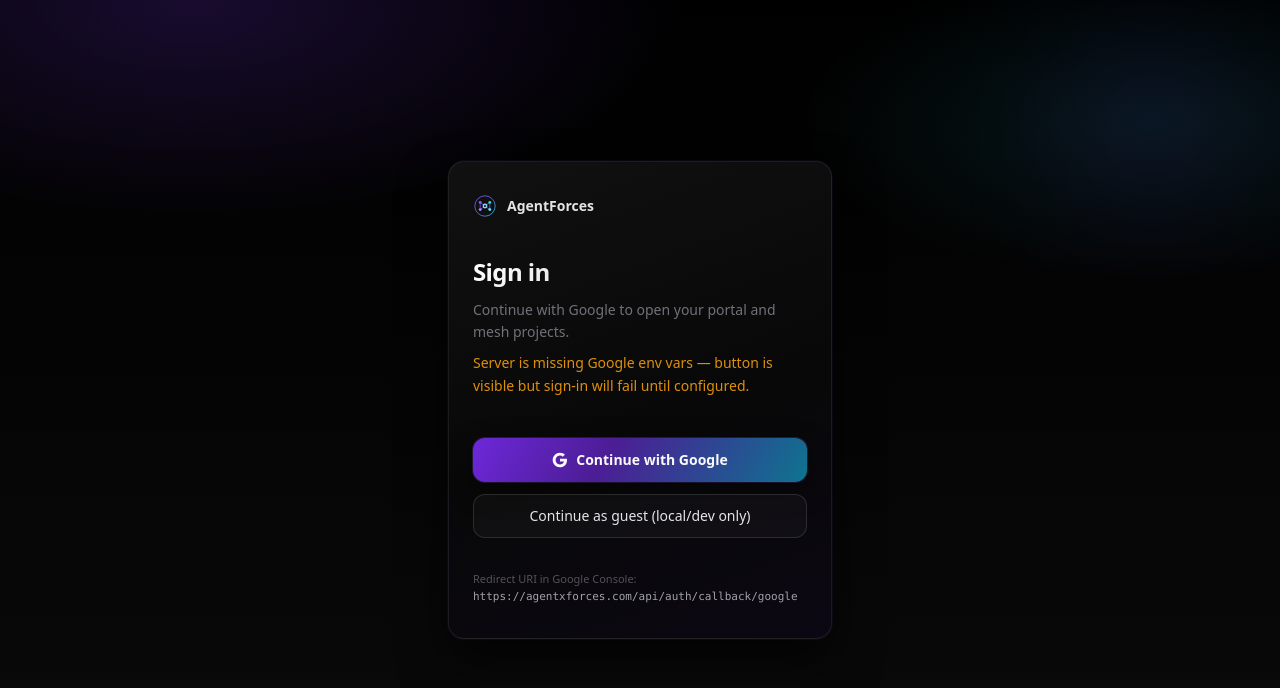
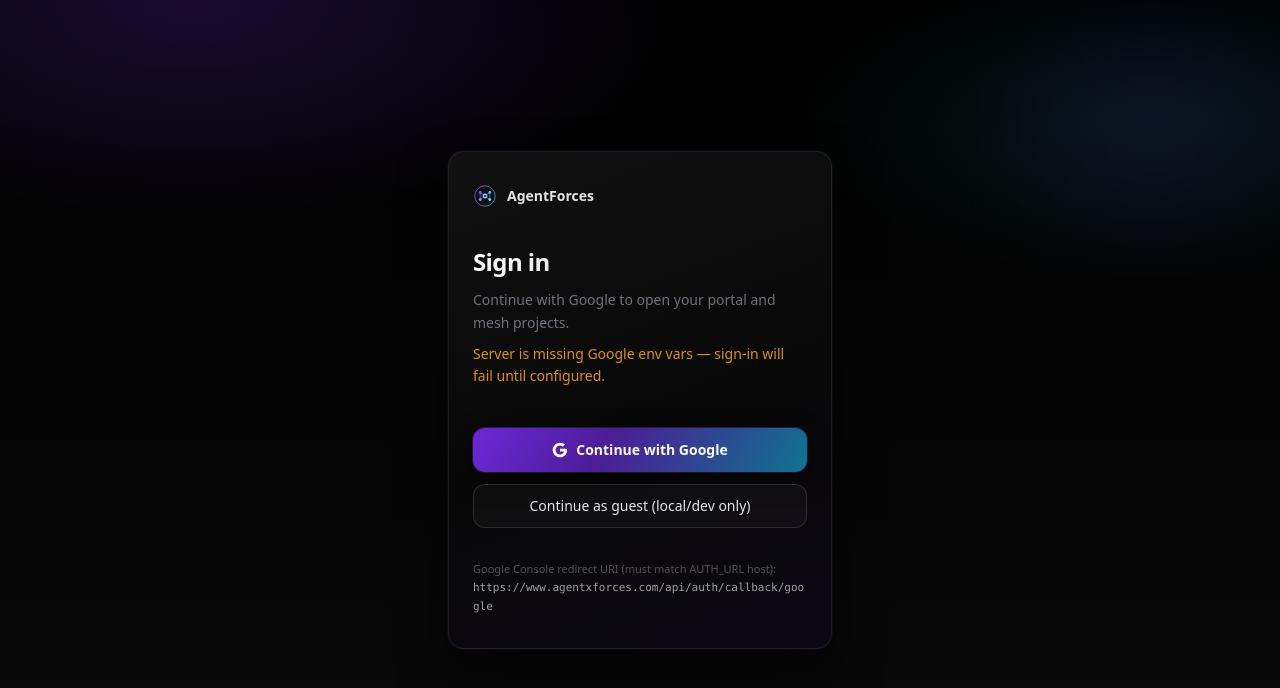
Before and after one commit to davidh38597hdh/AgentForces, a Next.js app: page /login in a window 1280 px wide. Shown: the top 688 px of the page. Built offline with nearby package versions, Linux system fonts and the light colour scheme; no server answers.

Commit message:
Fix OAuth server errors from www host mismatch and cookie overrides.
Document AUTH_URL=https://www.agentxforces.com; remove custom session
cookie names that break Auth.js CSRF/state; surface errors on login.

```diff
--- a/app/login/LoginForm.tsx
+++ b/app/login/LoginForm.tsx
@@ -15,29 +15,33 @@
 }) {
   const searchParams = useSearchParams();
   const callbackUrl = searchParams.get('callbackUrl') || '/portal';
+  const errorParam = searchParams.get('error');
   const safeCallback = callbackUrl.startsWith('/') ? callbackUrl : '/portal';
   const [pending, setPending] = useState(false);
-  const [error, setError] = useState('');
+  const [error, setError] = useState(() => {
+    if (!errorParam) return '';
+    if (errorParam === 'Configuration') {
+      return 'Auth configuration error. On Vercel set AUTH_URL to https://www.agentxforces.com (with www) and ensure GOOGLE_CLIENT_ID / SECRET / AUTH_SECRET are set, then redeploy.';
+    }
+    if (errorParam === 'OAuthCallback' || errorParam === 'Callback') {
+      return 'OAuth callback failed. Register https://www.agentxforces.com/api/auth/callback/google in Google Cloud Console (and match AUTH_URL host).';
+    }
+    if (errorParam === 'AccessDenied') {
+      return 'Access denied. If the Google app is in Testing mode, add your account as a Test user.';
+    }
+    return `Sign-in error: ${errorParam}`;
+  });
 
   const onGoogle = async () => {
     setError('');
     setPending(true);
     try {
-      // Always attempt; NextAuth errors if provider missing
-      const res = await signIn('google', { callbackUrl: safeCallback, redirect: true });
-      if (res?.error) {
-        setError(
-          googleEnabled
-            ? `Sign-in failed: ${res.error}`
-            : 'Google OAuth is not configured. Add GOOGLE_CLIENT_ID and GOOGLE_CLIENT_SECRET on Vercel, then redeploy.'
-        );
-        setPending(false);
-      }
+      await signIn('google', { callbackUrl: safeCallback, redirect: true });
     } catch {
       setError(
         googleEnabled
           ? 'Could not start Google sign-in. Try again.'
-          : 'Google OAuth is not configured. Add GOOGLE_CLIENT_ID and GOOGLE_CLIENT_SECRET on Vercel, then redeploy.'
+          : 'Google OAuth is not configured. Set GOOGLE_CLIENT_ID and GOOGLE_CLIENT_SECRET on Vercel, then redeploy.'
       );
       setPending(false);
     }
@@ -63,13 +67,11 @@
           Continue with Google to open your portal and mesh projects.
           {!googleEnabled && (
             <span className="block mt-2 text-amber-500/90">
-              Server is missing Google env vars — button is visible but sign-in will fail until
-              configured.
+              Server is missing Google env vars — sign-in will fail until configured.
             </span>
           )}
         </p>
 
-        {/* Always show Google button */}
         <button
           type="button"
           onClick={onGoogle}
@@ -97,19 +99,19 @@
           {pending ? 'Redirecting…' : 'Continue with Google'}
         </button>
 
-        {/* Guest only in non-production when auth is not required */}
         {!authRequired && (
           <Link href={safeCallback} className="af-btn-ghost w-full mt-3">
             Continue as guest (local/dev only)
           </Link>
         )}
 
-        {error && <p className="mt-4 text-xs text-red-400">{error}</p>}
+        {error && <p className="mt-4 text-xs text-red-400 whitespace-pre-wrap">{error}</p>}
 
         <p className="mt-8 text-[11px] text-zinc-600 leading-relaxed">
-          Redirect URI in Google Console:{' '}
-          <code className="text-zinc-400">
-            https://agentxforces.com/api/auth/callback/google
+          Google Console redirect URI (must match AUTH_URL host):
+          <br />
+          <code className="text-zinc-400 break-all">
+            https://www.agentxforces.com/api/auth/callback/google
           </code>
         </p>
       </div>
--- a/auth.ts
+++ b/auth.ts
@@ -6,7 +6,7 @@
   isProduction,
 } from '@/lib/auth-mode';
 
-// Fail closed on production misconfig at module load
+// Fail closed on production misconfig at module load (log only — don't crash cold start)
 try {
   assertProductionAuthConfig();
 } catch (e) {
@@ -34,34 +34,46 @@
   );
 }
 
-const useSecureCookies = isProduction();
+/**
+ * IMPORTANT: AUTH_URL must match the browser origin users actually use.
+ * This site redirects apex → www, so production should be:
+ *   AUTH_URL=https://www.agentxforces.com
+ *   NEXT_PUBLIC_APP_URL=https://www.agentxforces.com
+ * Google Console redirect URI must match:
+ *   https://www.agentxforces.com/api/auth/callback/google
+ */
+if (isProduction() && process.env.AUTH_URL) {
+  try {
+    const u = new URL(process.env.AUTH_URL);
+    if (u.hostname === 'agentxforces.com') {
+      console.warn(
+        'AgentForces: AUTH_URL uses apex host but traffic redirects to www. ' +
+          'Set AUTH_URL=https://www.agentxforces.com and register that callback in Google Console.'
+      );
+    }
+  } catch {
+    /* ignore bad URL */
+  }
+}
 
 export const { handlers, auth, signIn, signOut } = NextAuth({
   providers,
+  // Always provide a secret string — Auth.js throws Configuration if missing
   secret:
     authSecret ||
     (isProduction()
-      ? undefined // NextAuth will error without secret in prod — intentional
+      ? // Still set something so handlers load; assertProductionAuthConfig logs the real issue
+        process.env.AUTH_SECRET || 'MISSING_AUTH_SECRET_SET_IN_VERCEL'
       : 'agentforces-dev-open-mode-not-for-production'),
   session: {
     strategy: 'jwt',
-    maxAge: 60 * 60 * 24 * 7, // 7 days
+    maxAge: 60 * 60 * 24 * 7,
   },
-  cookies: useSecureCookies
-    ? {
-        sessionToken: {
-          name: `__Secure-authjs.session-token`,
-          options: {
-            httpOnly: true,
-            sameSite: 'lax',
-            path: '/',
-            secure: true,
-          },
-        },
-      }
-    : undefined,
+  // Let Auth.js manage cookie names (__Secure- prefix on HTTPS automatically).
+  // Custom cookie overrides often break OAuth state/CSRF and cause "Server error".
   pages: {
     signIn: '/login',
+    error: '/login',
   },
   callbacks: {
     async jwt({ token, user, account, profile }) {
@@ -84,6 +96,7 @@
     },
   },
   trustHost: true,
+  debug: process.env.AUTH_DEBUG === 'true',
 });
 
 export { isGoogleAuthConfigured };
```
Also changed, not shown: 3 other files (tests, documents, lock files or other folders).
